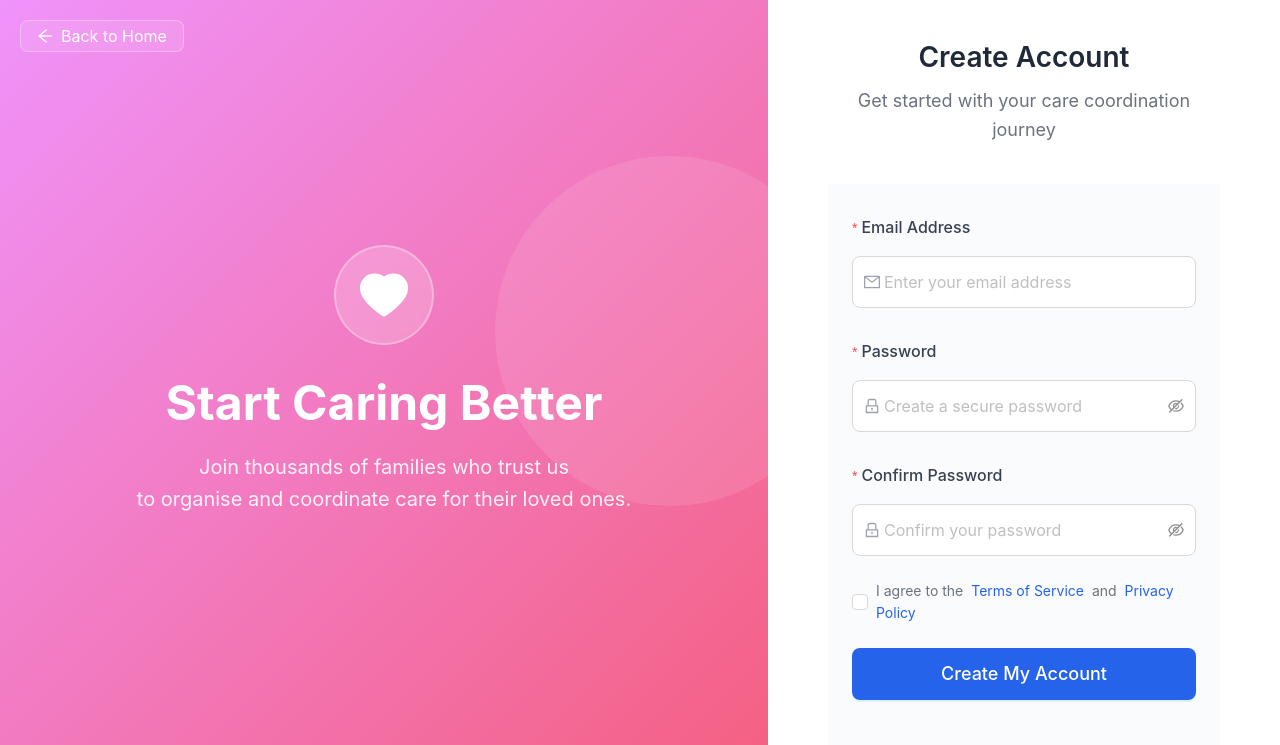
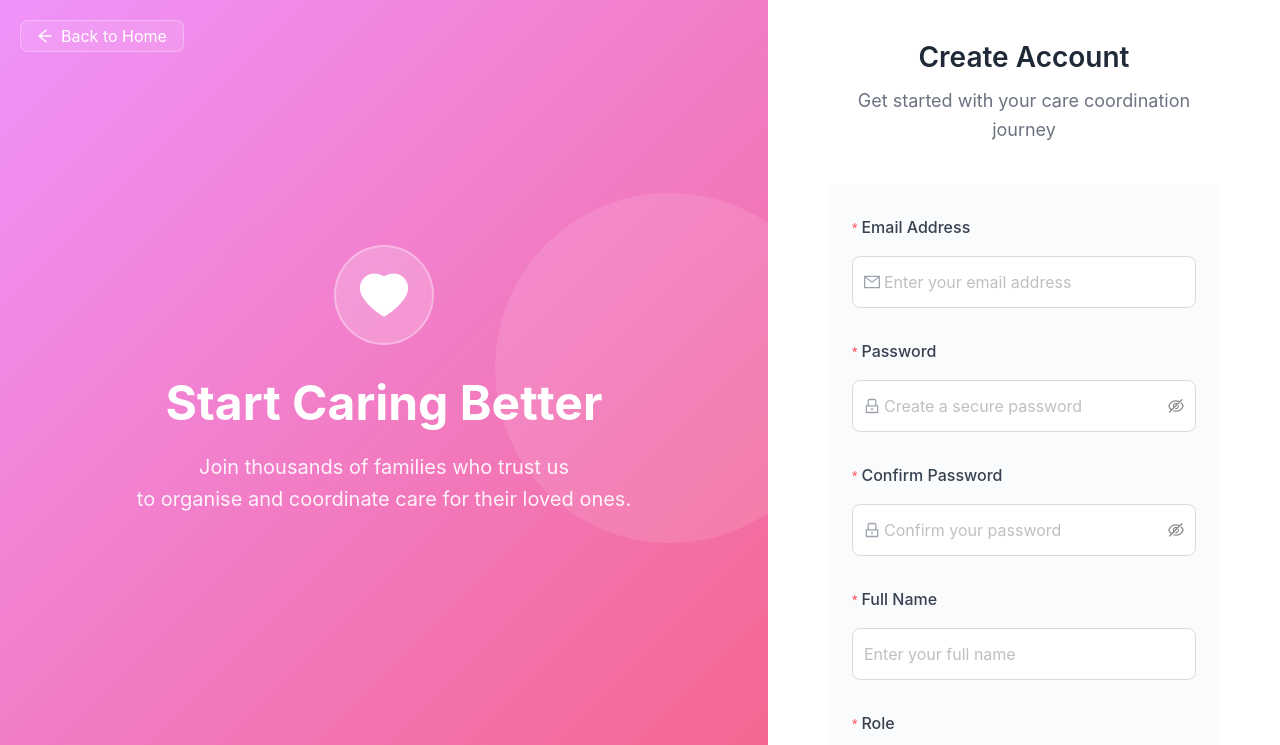
Before and after one commit to LilMikey-CN/COMP30022_Group85, a React (Vite) app in the folder frontend/soc/: page /signup in a window 1280 px wide. Shown: the top 745 px of the page. Built offline with nearby package versions, Linux system fonts and the light colour scheme; no server answers.

Commit message:
feat: add role and name data for user

```diff
--- a/frontend/soc/src/pages/Signup.jsx
+++ b/frontend/soc/src/pages/Signup.jsx
@@ -1,5 +1,5 @@
 import React, { useState, useEffect } from 'react';
-import { Layout, Card, Form, Input, Button, Typography, Divider, Checkbox, message } from 'antd';
+import { Layout, Card, Form, Input, Button, Typography, Divider, Checkbox, message, Select } from 'antd';
 import { HeartFilled, MailOutlined, LockOutlined, ArrowLeftOutlined } from '@ant-design/icons';
 import { useNavigate /* , useLocation */ } from 'react-router-dom';
 import useAuthStore from '../store/authStore';
@@ -22,7 +22,7 @@ const Signup = () => {
   const onFinish = async (values) => {
     setLoading(true);
     try {
-      const result = await signup(values.email, values.password);
+      const result = await signup(values.email, values.password, values.role, values.name);
       if (result.success) {
         message.success('Account created successfully!');
         navigate('/');
@@ -347,6 +347,35 @@ const Signup = () => {
               </Form.Item>
 
               <Form.Item
+                label={<Text style={labelStyle}>Full Name</Text>}
+                name="name"
+                rules={[{ required: true, message: 'Please enter your full name' }]}
+              >
+                <Input
+                  placeholder="Enter your full name"
+                  style={inputStyle}
+                />
+              </Form.Item>
+
+              <Form.Item
+                label={<Text style={labelStyle}>Role</Text>}
+                name="role"
+                rules={[{ required: true, message: 'Please select your role' }]}
+              >
+                <Select
+                  placeholder="Select your role"
+                  style={{ ...inputStyle, height: '52px' }}
+                  options={[
+                    { value: 'family', label: 'Family Member' },
+                    { value: 'powerOfAttorney', label: 'Power of Attorney' },
+                    { value: 'carer', label: 'Carer' },
+                    { value: 'manager', label: 'Manager' },
+                  ]}
+                />
+              </Form.Item>
+
+
+              <Form.Item
                 name="agreement"
                 valuePropName="checked"
                 rules={[
--- a/frontend/soc/src/store/authStore.js
+++ b/frontend/soc/src/store/authStore.js
@@ -57,7 +57,7 @@ const useAuthStore = create((set /* , get */) => ({
   },
 
   // Signup function
-  signup: async (email, password) => {
+  signup: async (email, password, role, name) => {
     try {
       set({ isLoading: true });
       const userCredential = await createUserWithEmailAndPassword(auth, email, password);
@@ -65,6 +65,8 @@ const useAuthStore = create((set /* , get */) => ({
       setDoc(doc(db, "User", user.uid), {
       email: email,
       createdAt: serverTimestamp(),
+      name: name,
+      role: role,
       });
       set({
         user: userCredential.user,
```
